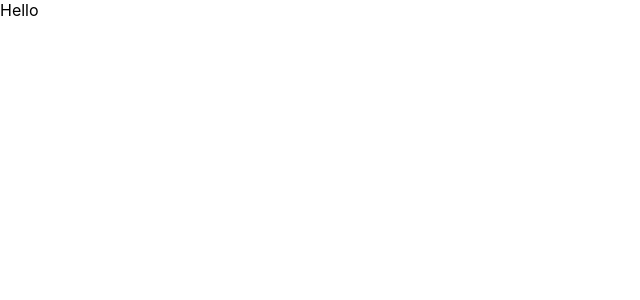
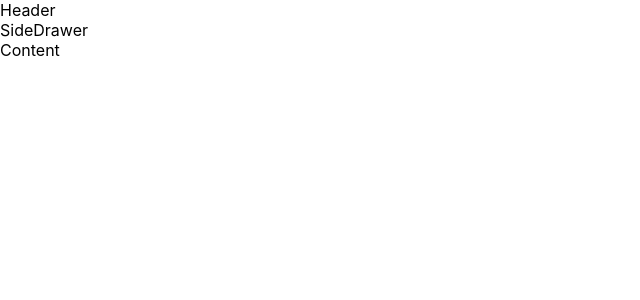
Before and after one commit to priyanshi0799/devDynamics, a React (Create React App) app: page / in a window 1280 px wide. Shown: the top 300 px of the page, without its empty margins (0-640 px from the left). Built offline with nearby package versions, Linux system fonts and the light colour scheme.

Commit message:
basic structure created and required files added

```diff
--- a/package.json
+++ b/package.json
@@ -42,6 +42,7 @@
     ]
   },
   "devDependencies": {
+    "@types/styled-components": "^5.1.26",
     "prettier": "^2.7.1"
   }
 }
--- a/src/App.tsx
+++ b/src/App.tsx
@@ -1,5 +1,7 @@
+import { Layout } from './Layout/Layout';
+
 function App() {
-    return <div>Hello</div>;
+    return <Layout />;
 }
 
 export default App;
--- /dev/null
+++ b/src/Components/Content/Content.tsx
@@ -0,0 +1,3 @@
+export const Content = () => {
+    return <div>Content</div>;
+};
--- /dev/null
+++ b/src/Components/Header/Header.tsx
@@ -0,0 +1,3 @@
+export const Header = () => {
+    return <div>Header</div>;
+};
--- /dev/null
+++ b/src/Components/SideDrawer/SideDrawer.tsx
@@ -0,0 +1,3 @@
+export const SideDrawer = () => {
+    return <div>SideDrawer</div>;
+};
--- /dev/null
+++ b/src/Layout/Layout.tsx
@@ -0,0 +1,14 @@
+import { Content } from '../Components/Content/Content';
+import { Header } from '../Components/Header/Header';
+import { SideDrawer } from '../Components/SideDrawer/SideDrawer';
+import { MainDiv } from './LayoutStyle';
+
+export const Layout = () => {
+    return (
+        <MainDiv>
+            <Header />
+            <SideDrawer />
+            <Content />
+        </MainDiv>
+    );
+};
--- /dev/null
+++ b/src/Layout/LayoutStyle.ts
@@ -0,0 +1,8 @@
+import styled from 'styled-components';
+
+export const MainDiv = styled.div`
+    width: 100%;
+    height: 100%;
+    padding: 0;
+    margin: 0;
+`;
--- /dev/null
+++ b/src/Reusables/Button.tsx
@@ -0,0 +1,3 @@
+export const Button = () => {
+    return <div>Button</div>;
+};
--- /dev/null
+++ b/src/Reusables/Card.tsx
@@ -0,0 +1,3 @@
+export const Card = () => {
+    return <div>Card</div>;
+};
```
Also changed, not shown: 1 other file (tests, documents, lock files or other folders).
